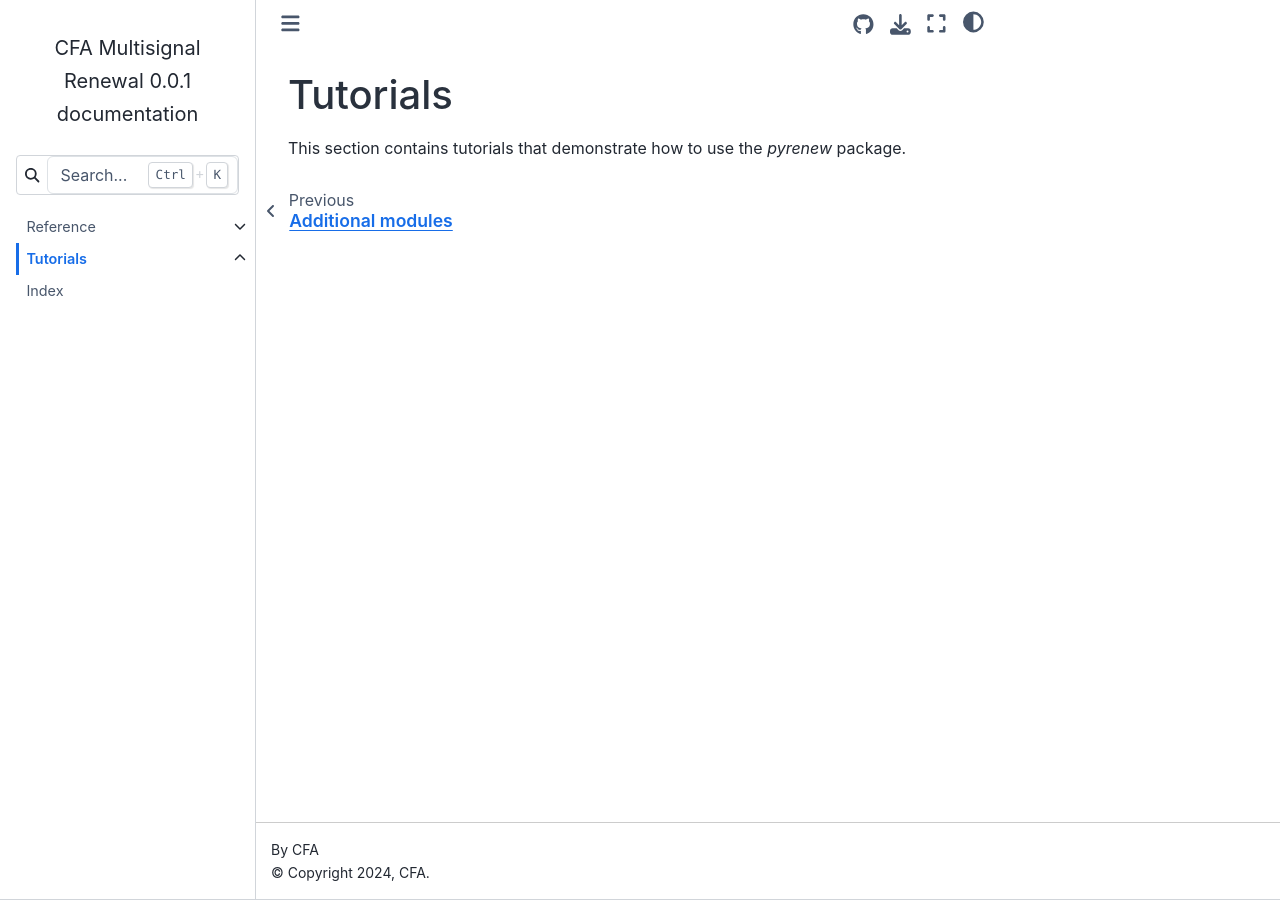
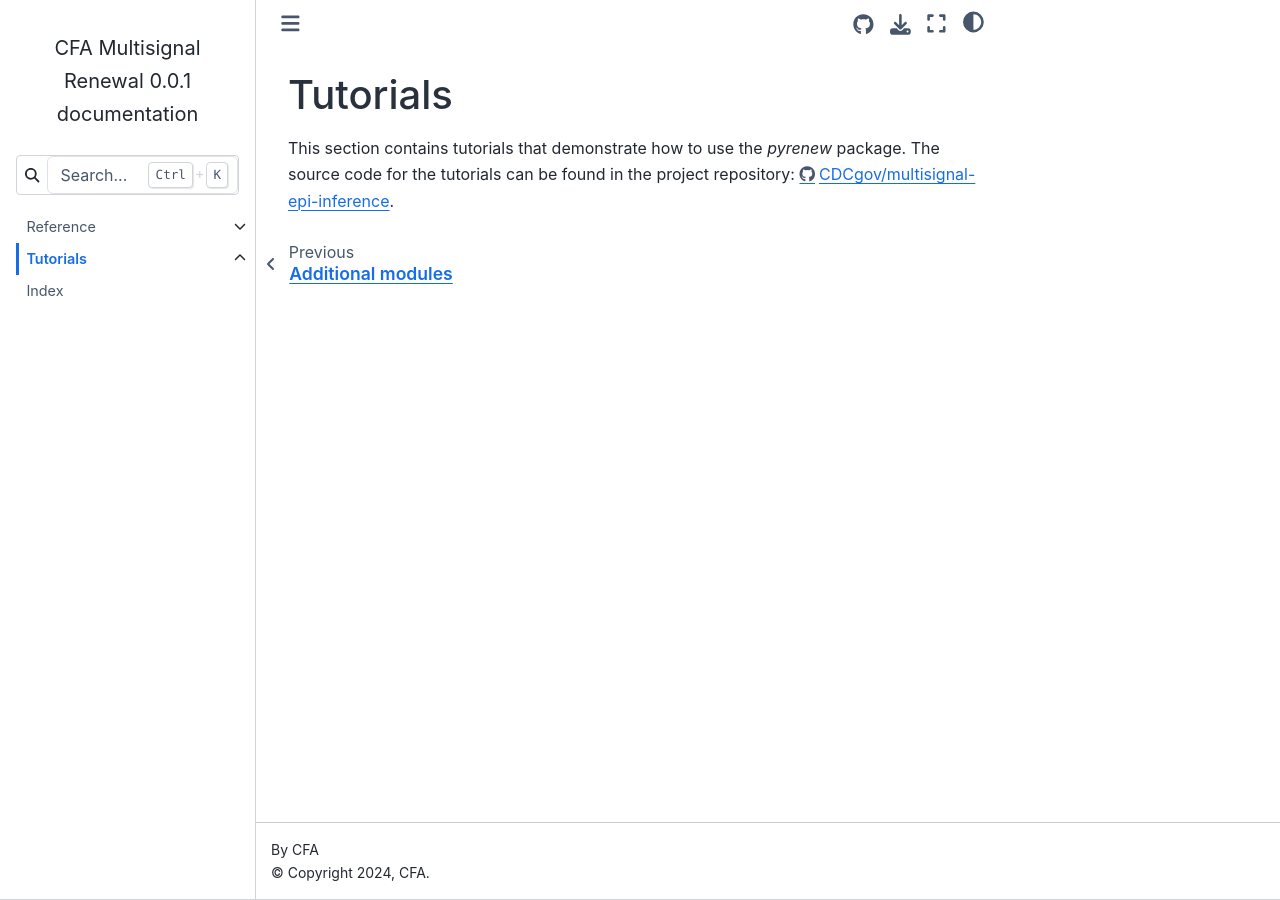
Before and after one commit to CDCgov/PyRenew, a Sphinx documentation site: the page built from docs/source/tutorials/index.rst, in a window 1280 px wide. Built offline with Sphinx 7.4.7 and the Sphinx Book theme 1.1.4, drawn with Linux system fonts in a browser that asks for light colours; pages that are not in the unit, such as notebooks, are missing from menus.

```diff
--- a/docs/source/tutorials/index.rst
+++ b/docs/source/tutorials/index.rst
@@ -1,7 +1,7 @@
 Tutorials
 =========
 
-This section contains tutorials that demonstrate how to use the `pyrenew` package.
+This section contains tutorials that demonstrate how to use the `pyrenew` package. The source code for the tutorials can be found in the project repository: https://github.com/CDCgov/multisignal-epi-inference/tree/main/model/docs/.
 
 .. toctree::
    :maxdepth: 2
```
Also changed, not shown: README.md (+1 -1 lines), docs/source/index.rst (+9 -3 lines), model/docs/README.md.
